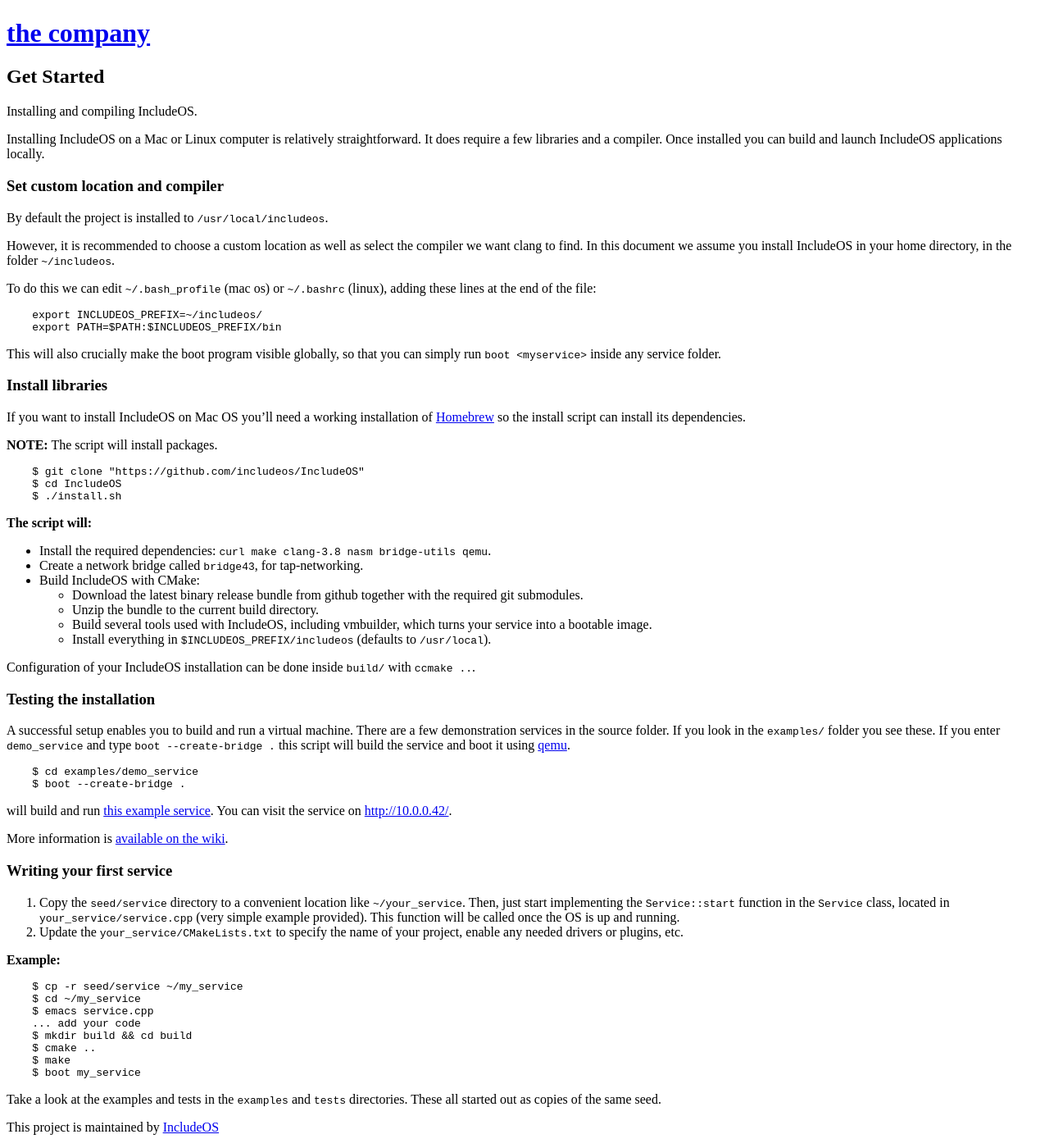
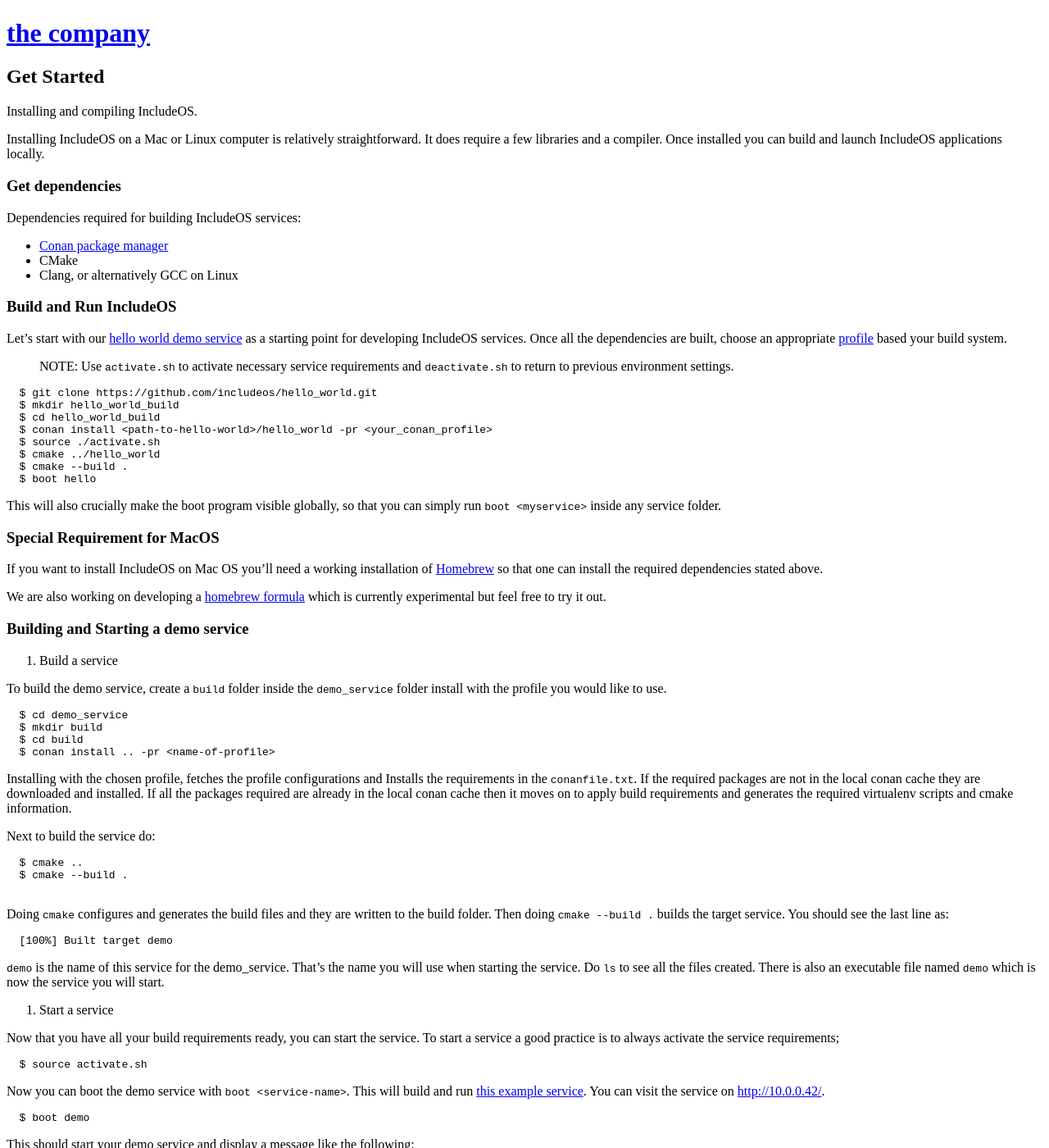
Before and after one commit to includeos/includeos.org, a Jekyll site: the page built from _src/_pages/get_started.md, in a window 1280 px wide and 1400 px high, scrolled down 237 px. Shown: the whole window at 82% size. Built offline with Jekyll 4.4.1, drawn with Linux system fonts in a browser that asks for light colours; nearby versions of some CDN libraries; library files that are not in the unit come from our copies; some of the changed text lies outside the part shown.

Commit message:
pages: updated get_started

````diff
--- a/_src/_pages/get_started.md
+++ b/_src/_pages/get_started.md
@@ -8,74 +8,128 @@ summary: "Installing and compiling IncludeOS."
 
 Installing IncludeOS on a Mac or Linux computer is relatively straightforward. It does require a few libraries and a compiler. Once installed you can build and launch IncludeOS applications locally.
 
-### Set custom location and compiler
+### Get dependencies
 
-By default the project is installed to `/usr/local/includeos`.
+Dependencies required for building IncludeOS services:
+* [Conan package manager](https://docs.conan.io/en/latest/installation.html)
+* CMake
+* Clang, or alternatively GCC on Linux
 
-However, it is recommended to choose a custom location as well as select the compiler we want clang to find. In this document we assume you install IncludeOS in your home directory, in the folder `~/includeos`.
+### Build and Run IncludeOS
 
-To do this we can edit `~/.bash_profile` (mac os) or `~/.bashrc` (linux), adding these lines at the end of the file:
+Let's start with our [hello world demo service](https://github.com/includeos/hello_world) as a starting point for developing IncludeOS services. Once all the dependencies are built, choose an appropriate
+[profile](https://github.com/includeos/conan_config/tree/master/profiles) based your build system.
+
+> NOTE: Use `activate.sh` to activate necessary service requirements and `deactivate.sh` to return to previous environment settings.
 
 ```
-    export INCLUDEOS_PREFIX=~/includeos/
-    export PATH=$PATH:$INCLUDEOS_PREFIX/bin
+  $ git clone https://github.com/includeos/hello_world.git
+  $ mkdir hello_world_build
+  $ cd hello_world_build
+  $ conan install <path-to-hello-world>/hello_world -pr <your_conan_profile>
+  $ source ./activate.sh
+  $ cmake ../hello_world
+  $ cmake --build .
+  $ boot hello
+```
+This will also crucially make the boot program visible globally, so that you can simply run `boot <myservice>` inside any service folder.
+
+### Special Requirement for MacOS
+
+If you want to install IncludeOS on Mac OS you'll need a working installation of [Homebrew](https://brew.sh/) so that one can install the required dependencies stated above.
+
+We are also working on developing a [homebrew formula](https://github.com/includeos/homebrew-includeos) which is currently experimental but feel free to try it out.
+
+
+
+### Building and Starting a demo service
+
+1. Build a service
+
+To build the demo service, create a `build` folder inside the `demo_service` folder install with the profile you would like to use.
+
+```
+  $ cd demo_service
+  $ mkdir build
+  $ cd build
+  $ conan install .. -pr <name-of-profile>
 ```
 
-This will also crucially make the boot program visible globally, so that you can simply run `boot <myservice>` inside any service folder.
+Installing with the chosen profile, fetches the profile configurations and Installs
+the requirements in the `conanfile.txt`. If the required packages are not in the
+local conan cache they are downloaded and installed. If all the packages required
+are already in the local conan cache then it moves on to apply build requirements
+and generates the required virtualenv scripts and cmake information.
 
-### Install libraries
-
-If you want to install IncludeOS on Mac OS you'll need a working installation of [Homebrew](https://brew.sh/) so the install script can install its dependencies.
-
-**NOTE:** The script will install packages.
+Next to build the service do:
 
 ```
-    $ git clone "https://github.com/includeos/IncludeOS"
-    $ cd IncludeOS
-    $ ./install.sh
+  $ cmake ..
+  $ cmake --build .
+
+```
+Doing `cmake` configures and generates the build files and they are written to
+the build folder. Then doing `cmake --build .` builds the target service. You
+should see the last line as:
+
+```
+  [100%] Built target demo
+```
+`demo` is the name of this service for the demo_service. That's the name you will
+use when starting the service. Do `ls` to see all the files created. There is also
+an executable file named `demo` which is now the service you will start.
+
+2. Start a service
+
+Now that you have all your build requirements ready, you can start the service. To start a service a good practice is to always activate the service
+requirements;
+
+```
+  $ source activate.sh
 ```
 
-**The script will:**
-
-* Install the required dependencies: `curl make clang-3.8 nasm bridge-utils qemu`.
-* Create a network bridge called `bridge43`, for tap-networking.
-* Build IncludeOS with CMake:
-  * Download the latest binary release bundle from github together with the required git submodules.
-  * Unzip the bundle to the current build directory.
-  * Build several tools used with IncludeOS, including vmbuilder, which turns your service into a bootable image.
-  * Install everything in `$INCLUDEOS_PREFIX/includeos` (defaults to `/usr/local`).
-
-Configuration of your IncludeOS installation can be done inside `build/` with `ccmake ..`.
-
-### Testing the installation
-
-A successful setup enables you to build and run a virtual machine. There are a few demonstration services in the source folder. If you look in the `examples/` folder you see these. If you enter `demo_service` and type `boot --create-bridge .` this script will build the service and boot it using [qemu](https://www.qemu.org/).
+Now you can boot the demo service with `boot <service-name>`. This will build and run [this example service](https://github.com/includeos/demo-examples/blob/master/demo_service/service.cpp). You can visit the service on [http://10.0.0.42/](http://10.0.0.42/).
 
 ```
-    $ cd examples/demo_service
-    $ boot --create-bridge .
+  $ boot demo
 ```
 
-will build and run [this example service](./examples/demo_service/service.cpp). You can visit the service on [http://10.0.0.42/](http://10.0.0.42/).
+This should start your demo service and display a message like the following:
 
-More information is [available on the wiki](https://github.com/hioa-cs/IncludeOS/wiki/Testing-the-example-service).
+```
+  ================================================================================
+  IncludeOS  (x86_64 / 64-bit)
+  +--> Running [ IncludeOS Demo Service ]
+  ~~~~~~~~~~~~~~~~~~~~~~~~~~~~~~~~~~~~~~~~~~~~~~~~~~~~~~~~~~~~~~~~~~~~~~~~~~~~~~~~
+  Service started
+  Made device_ptr, adding to machine
+    [ Network ] Creating stack for VirtioNet on eth0 (MTU=1500)
+       [ Inet ] Bringing up eth0 on CPU 0
+  *** Basic demo service started ***
+```
+
+To build more examples follow the [README](https://github.com/includeos/demo-examples/blob/master/README.md) in the demo-examples repository.
 
 ### Writing your first service
 
-1. Copy the `seed/service` directory to a convenient location like `~/your_service`. Then, just start implementing the `Service::start` function in the `Service` class, located in `your_service/service.cpp` (very simple example provided). This function will be called once the OS is up and running.
-2. Update the `your_service/CMakeLists.txt` to specify the name of your project, enable any needed drivers or plugins, etc.
+To start writing your first service,
+- Copy the [demo_service/service.cpp](https://github.com/includeos/demo-examples/blob/master/demo_service/service.cpp) example.
+- Then start implementing the `Service::start` function in the `Service` class, located in `<your-service-name>/service.cpp` (very simple example provided). This function will be called once the OS is up and running.
+- Update the `CMakeLists.txt` to specify the name of your project, enable any needed drivers or plugins, etc.
+- Update the `conanfile.txt` to specify any build requirements and generators.
 
-**Example:**
+You should then be able to run your service in the same way as the [demo_service](https://github.com/includeos/demo-examples/tree/master/demo_service).
+
+To add a new service to our demo examples, make a PR to our [demo-examples](https://github.com/includeos/demo-examples) repo. Make sure to
+add a README in your example folder with description of your service.
+
+
+> **Note:** Remember to deactivate your service environment after your work with:
 
 ```
-    $ cp -r seed/service ~/my_service
-    $ cd ~/my_service
-    $ emacs service.cpp
-    ... add your code
-    $ mkdir build && cd build
-    $ cmake ..
-    $ make
-    $ boot my_service
+  $ source deactivate.sh
 ```
 
-Take a look at the examples and tests in the `examples` and `tests` directories. These all started out as copies of the same seed.
+Take a look at the examples and tests in the [`tests`](https://github.com/includeos/IncludeOS/tree/dev/test) in the test directory. These all started out as copies of the same seed.
+
+If you have any questions or need help, join our [Slack channel](https://goo.gl/NXBVsc).
````
